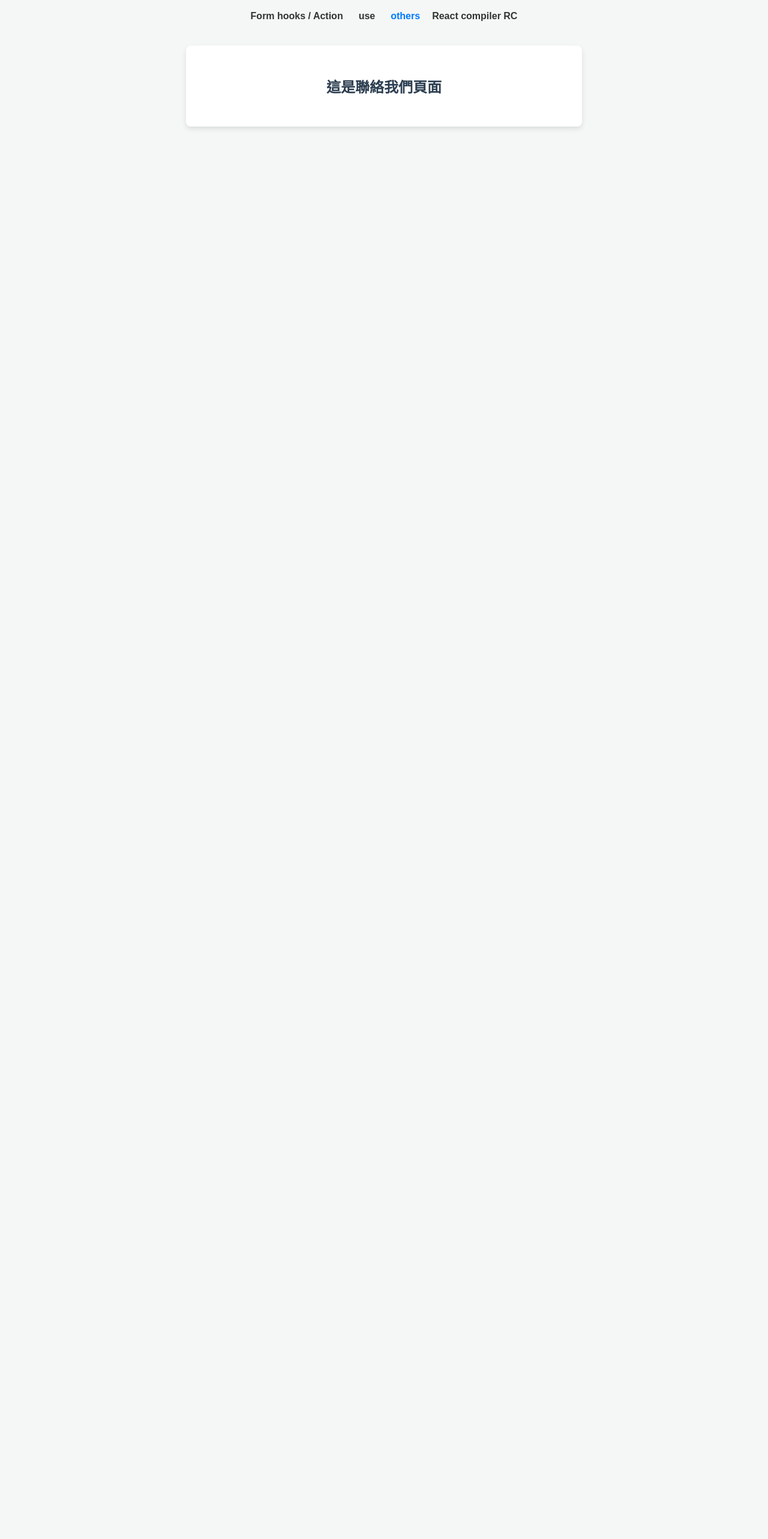
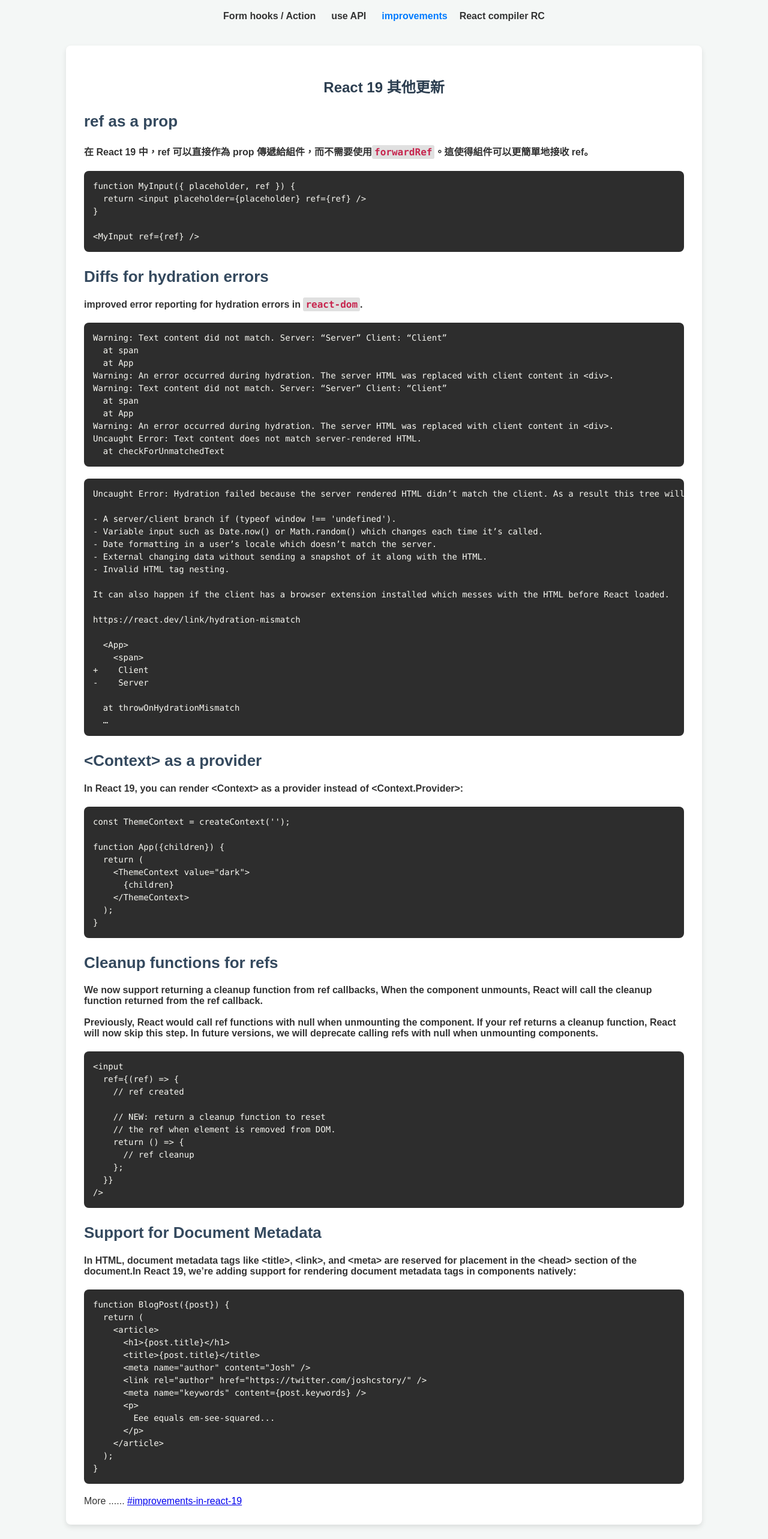
Before and after one commit to Riva0110/my-next-app, a Next.js app: page /contact in a window 1280 px wide. Shown: the part 80-2646 px from the top of the page at 60% size. Before the commit the page ends 800 px from the top, so only its background shows below. Built offline with nearby package versions, Linux system fonts and the light colour scheme.

Commit message:
add more improvements

```diff
--- a/app/about/page.tsx
+++ b/app/about/page.tsx
@@ -24,7 +24,6 @@
 
   return (
     <div>
-      <h3>About Page Content</h3>
       <p>{data}</p>
       <button
         style={{
@@ -45,7 +44,7 @@
 export default function AboutPage() {
   return (
     <main>
-      <h2>關於</h2>
+      <h2>use</h2>
       <Suspense fallback={<div>Loading about data...</div>}>
         <AboutContent />
       </Suspense>
--- a/app/contact/page.tsx
+++ b/app/contact/page.tsx
@@ -1,4 +1,143 @@
 // app/contact/page.tsx
 export default function ContactPage() {
-  return <h2>這是聯絡我們頁面</h2>;
+  return (
+    <>
+      <title>Riva</title>
+      <meta
+        property="og:description"
+        content="The library for web and native user interfaces"
+        data-next-head=""
+      ></meta>
+      <h2>React 19 其他更新</h2>
+      <h3>ref as a prop </h3>
+      <h4>
+        在 React 19 中，ref 可以直接作為 prop 傳遞給組件，而不需要使用
+        <code>forwardRef</code>。這使得組件可以更簡單地接收 ref。
+      </h4>
+      <pre>
+        <code>
+          {`function MyInput({ placeholder, ref }) {
+  return <input placeholder={placeholder} ref={ref} />
 }
+
+<MyInput ref={ref} />`}
+        </code>
+      </pre>
+      <h3>Diffs for hydration errors</h3>
+      <h4>
+        improved error reporting for hydration errors in <code>react-dom</code>.
+      </h4>
+      <pre>
+        <code>
+          {`Warning: Text content did not match. Server: “Server” Client: “Client”
+  at span
+  at App
+Warning: An error occurred during hydration. The server HTML was replaced with client content in <div>.
+Warning: Text content did not match. Server: “Server” Client: “Client”
+  at span
+  at App
+Warning: An error occurred during hydration. The server HTML was replaced with client content in <div>.
+Uncaught Error: Text content does not match server-rendered HTML.
+  at checkForUnmatchedText`}
+        </code>
+      </pre>
+      <pre>
+        <code>
+          {`Uncaught Error: Hydration failed because the server rendered HTML didn’t match the client. As a result this tree will be regenerated on the client. This can happen if an SSR-ed Client Component used:
+
+- A server/client branch if (typeof window !== 'undefined').
+- Variable input such as Date.now() or Math.random() which changes each time it’s called.
+- Date formatting in a user’s locale which doesn’t match the server.
+- External changing data without sending a snapshot of it along with the HTML.
+- Invalid HTML tag nesting.
+
+It can also happen if the client has a browser extension installed which messes with the HTML before React loaded.
+
+https://react.dev/link/hydration-mismatch
+
+  <App>
+    <span>
++    Client
+-    Server
+
+  at throwOnHydrationMismatch
+  …`}
+        </code>
+      </pre>
+      <h3>{`<Context> as a provider`}</h3>
+      <h4>{`In React 19, you can render <Context> as a provider instead of <Context.Provider>:`}</h4>
+      <pre>
+        <code>
+          {`const ThemeContext = createContext('');
+
+function App({children}) {
+  return (
+    <ThemeContext value="dark">
+      {children}
+    </ThemeContext>
+  );
+}`}
+        </code>
+      </pre>
+      <h3>Cleanup functions for refs</h3>
+      <h4>
+        We now support returning a cleanup function from ref callbacks, When the
+        component unmounts, React will call the cleanup function returned from
+        the ref callback.
+        <br />
+        <br />
+        Previously, React would call ref functions with null when unmounting the
+        component. If your ref returns a cleanup function, React will now skip
+        this step. In future versions, we will deprecate calling refs with null
+        when unmounting components.
+      </h4>
+      <pre>
+        <code>
+          {`<input
+  ref={(ref) => {
+    // ref created
+
+    // NEW: return a cleanup function to reset
+    // the ref when element is removed from DOM.
+    return () => {
+      // ref cleanup
+    };
+  }}
+/>
+`}
+        </code>
+      </pre>
+      <h3>Support for Document Metadata</h3>
+      <h4>
+        {`In HTML, document metadata tags like <title>, <link>, and <meta> are reserved for placement in the <head> section of the document.`}
+        In React 19, we’re adding support for rendering document metadata tags
+        in components natively:
+      </h4>
+      <pre>
+        <code>
+          {`function BlogPost({post}) {
+  return (
+    <article>
+      <h1>{post.title}</h1>
+      <title>{post.title}</title>
+      <meta name="author" content="Josh" />
+      <link rel="author" href="https://twitter.com/joshcstory/" />
+      <meta name="keywords" content={post.keywords} />
+      <p>
+        Eee equals em-see-squared...
+      </p>
+    </article>
+  );
+}`}
+        </code>
+      </pre>
+      More ......{" "}
+      <a
+        href="https://react.dev/blog/2024/12/05/react-19#improvements-in-react-19"
+        target="_blank"
+      >
+        #improvements-in-react-19
+      </a>
+    </>
+  );
+}
--- a/app/layout.tsx
+++ b/app/layout.tsx
@@ -37,13 +37,13 @@
                   color: pathname === "/about" ? "#007bff" : "#333",
                 }}
               >
-                use
+                use API
               </Link>
               <Link
                 href="/contact"
                 style={{ color: pathname === "/contact" ? "#007bff" : "#333" }}
               >
-                others
+                improvements
               </Link>
               <Link
                 href="/compiler"
--- a/app/styles.css
+++ b/app/styles.css
@@ -1,7 +1,7 @@
 /* app/styles.css */
 
 body {
-  font-family: 'Arial', sans-serif;
+  font-family: "Arial", sans-serif;
   background-color: #f4f7f6;
   color: #333;
   margin: 0;
@@ -9,7 +9,7 @@
 }
 
 main {
-  max-width: 600px;
+  max-width: 1000px;
   margin: 40px auto;
   background-color: #fff;
   padding: 30px;
@@ -17,10 +17,17 @@
   box-shadow: 0 4px 8px rgba(0, 0, 0, 0.1);
 }
 
-h1, h2 {
+h1,
+h2 {
   color: #2c3e50;
   text-align: center;
   margin-bottom: 20px;
+}
+
+h3 {
+  color: #34495e;
+  margin-bottom: 15px;
+  font-size: 26px;
 }
 
 header nav {
@@ -146,3 +153,30 @@
   font-size: 16px;
   margin-right: 10px;
 }
+
+/* Styles for code blocks */
+pre {
+  background-color: #2d2d2d;
+  color: #f8f8f2;
+  padding: 15px;
+  border-radius: 8px;
+  overflow-x: auto;
+  font-family: "Fira Code", "Consolas", "Monaco", "Andale Mono", "Ubuntu Mono",
+    monospace;
+  font-size: 14px;
+  line-height: 1.5;
+  margin-bottom: 20px;
+}
+
+code {
+  font-family: "Fira Code", "Consolas", "Monaco", "Andale Mono", "Ubuntu Mono",
+    monospace;
+  font-size: 1em;
+}
+
+h4 code {
+  background-color: #e0e0e0;
+  color: #c7254e;
+  padding: 2px 4px;
+  border-radius: 3px;
+}
```
Also changed, not shown: app/compiler/page.tsx (+12 -0 lines).
